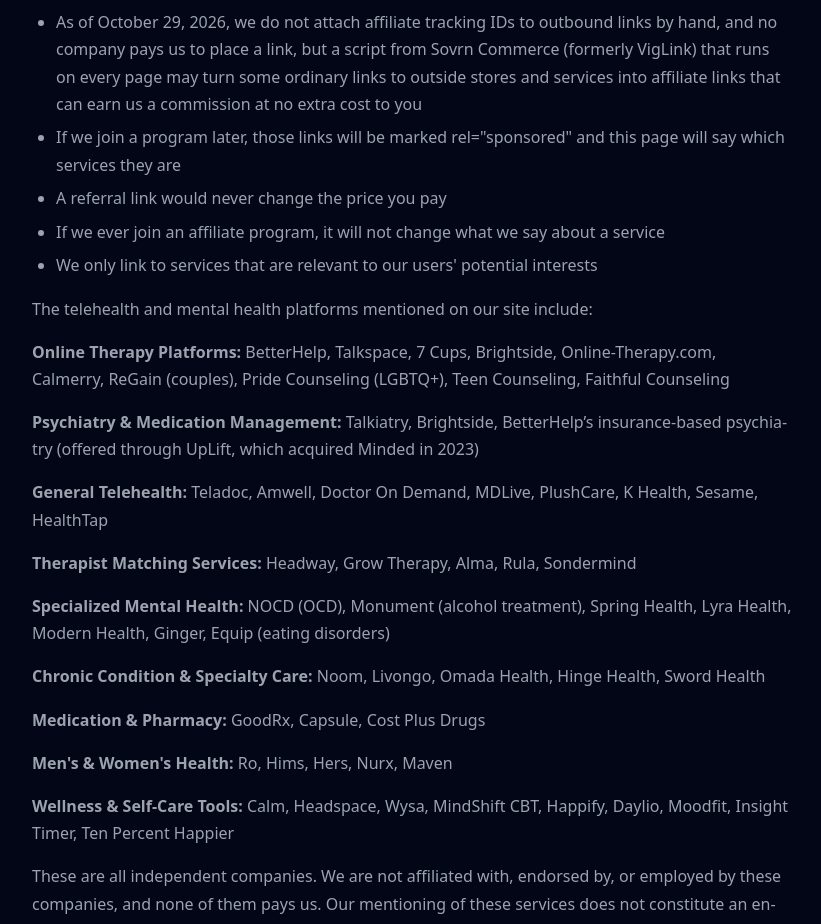
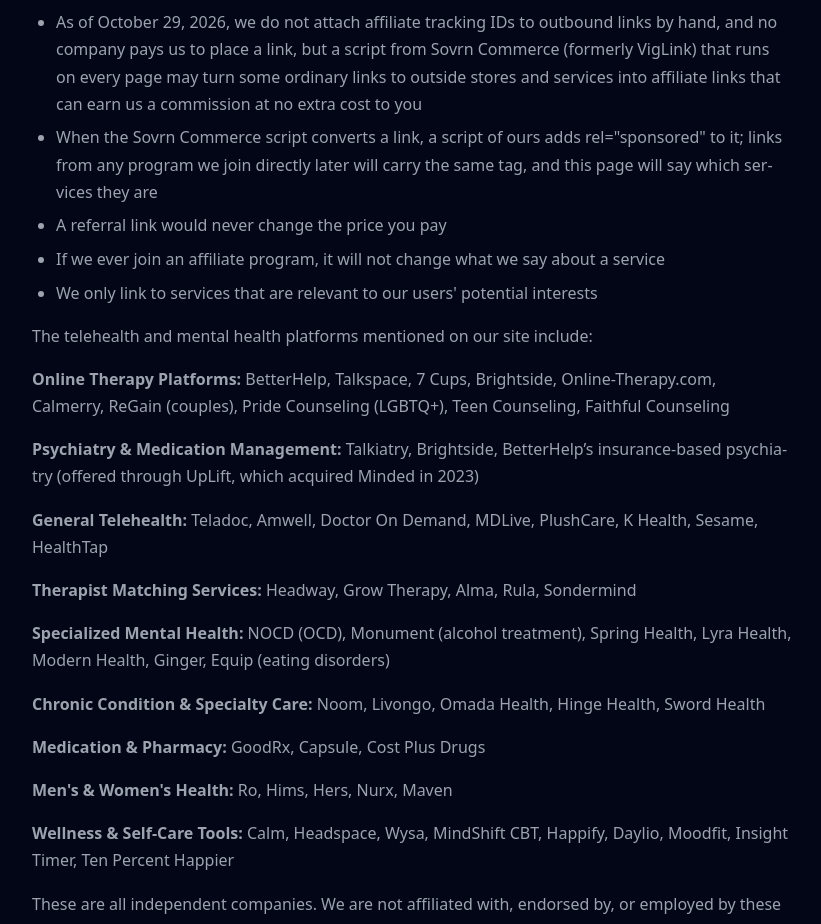
Before and after one commit to pmppar78-png/Telehealthnavigatorai, a website: page about.html in a window 1280 px wide. Shown: the part 4160-5084 px from the top of the page, without its empty margins (228-1049 px from the left). Drawn offline with Linux system fonts and the light colour scheme.

Commit message:
G5 r8: disclosure and About wording on rel=sponsored (#127)

```diff
--- a/about.html
+++ b/about.html
@@ -278,7 +278,7 @@
       </p>
       <ul>
         <li>As of October 29, 2026, we do not attach affiliate tracking IDs to outbound links by hand, and no company pays us to place a link, but a script from Sovrn Commerce (formerly VigLink) that runs on every page may turn some ordinary links to outside stores and services into affiliate links that can earn us a commission at no extra cost to you</li>
-        <li>If we join a program later, those links will be marked rel="sponsored" and this page will say which services they are</li>
+        <li>When the Sovrn Commerce script converts a link, a script of ours adds rel="sponsored" to it; links from any program we join directly later will carry the same tag, and this page will say which services they are</li>
         <li>A referral link would never change the price you pay</li>
         <li>If we ever join an affiliate program, it will not change what we say about a service</li>
         <li>We only link to services that are relevant to our users' potential interests</li>
```
Also changed, not shown: affiliate-disclosure.html (+1 -1 lines).
